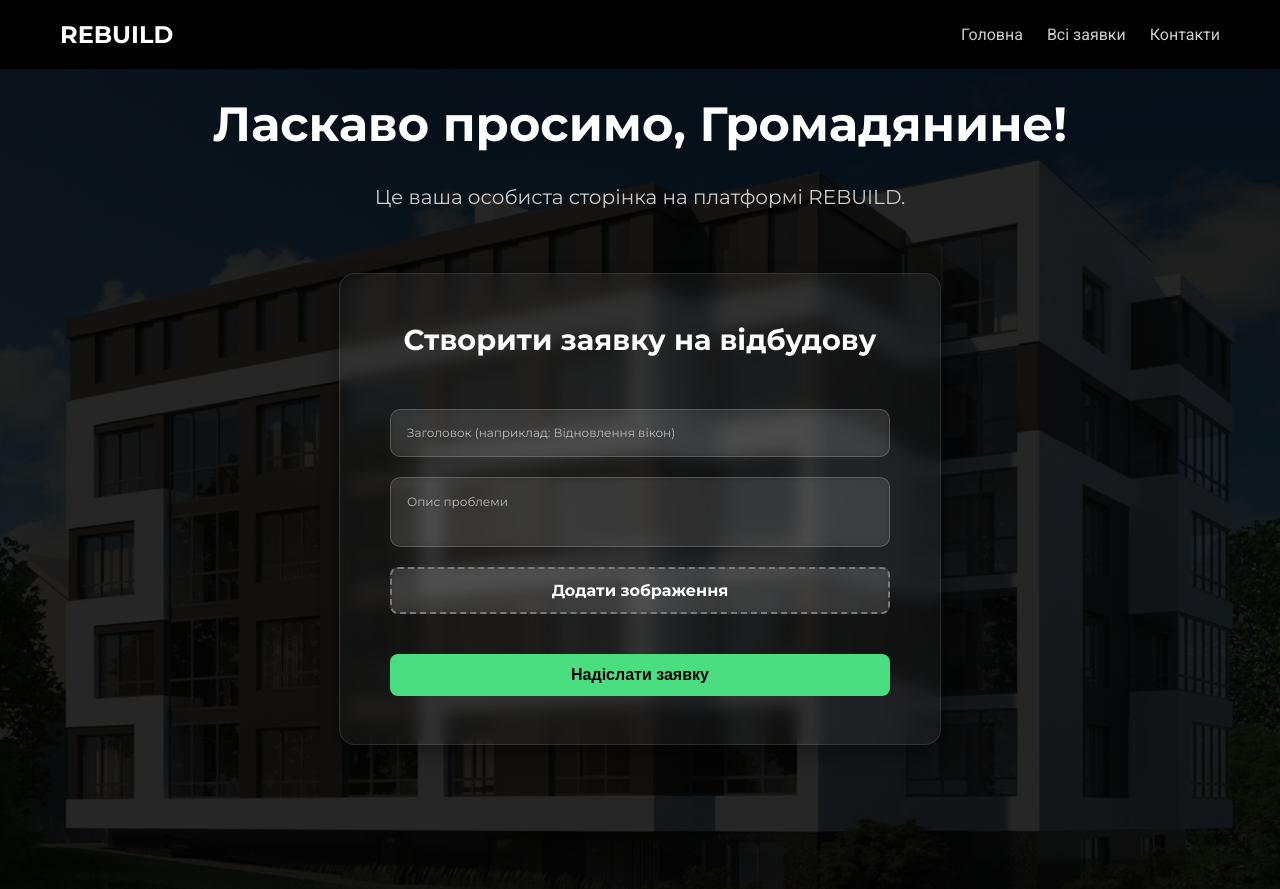
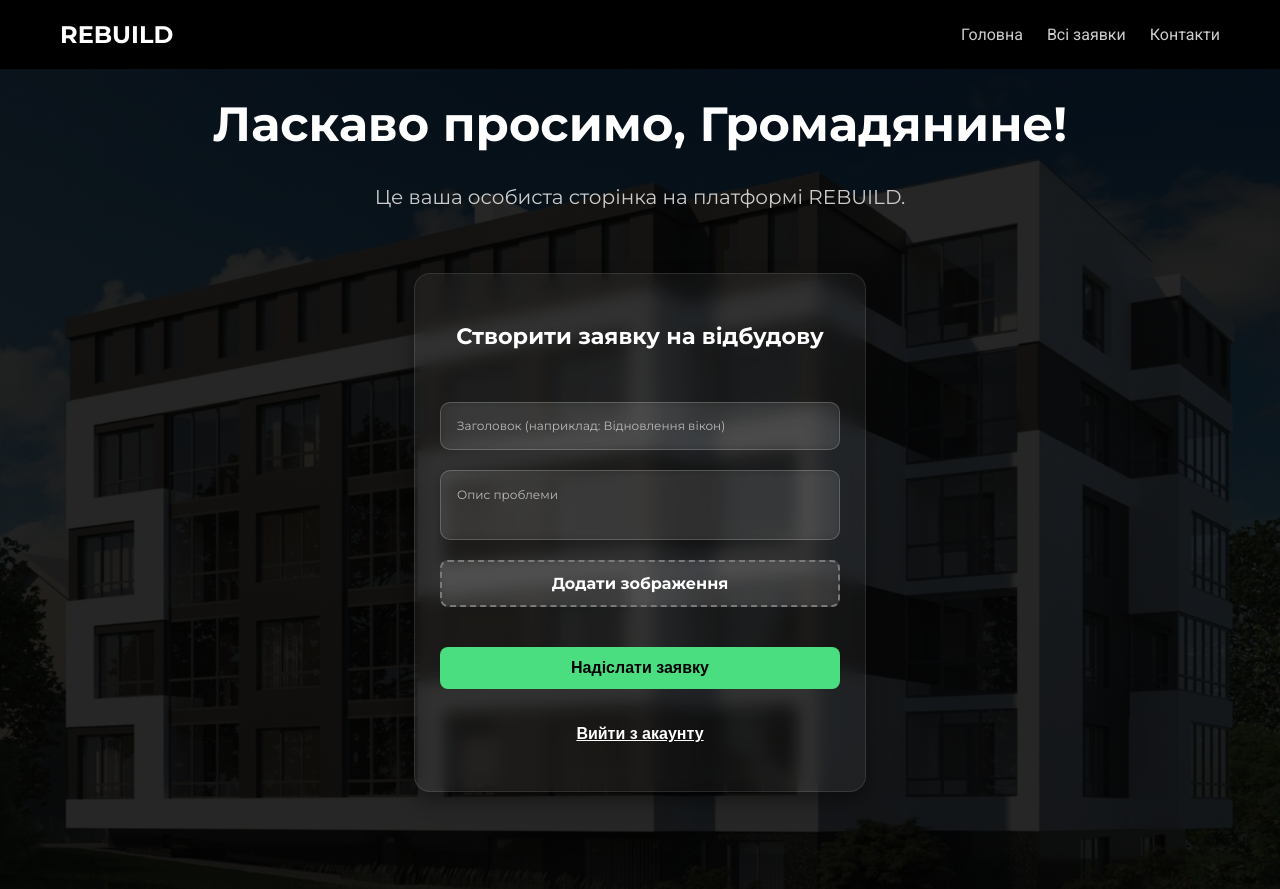
Before and after one commit to kulikp1/RebuildUA, a React (Vite) app: page /userPage in a window 1280 px wide. Built offline with nearby package versions, Linux system fonts and the light colour scheme.

Commit message:
finish user page

```diff
--- a/src/components/UserPage/UserPage.jsx
+++ b/src/components/UserPage/UserPage.jsx
@@ -17,7 +17,6 @@ const UserPage = () => {
 
   useEffect(() => {
     const email = localStorage.getItem("userEmail");
-
     if (email) {
       const name = email.split("@")[0];
       setUserEmail(name.charAt(0).toUpperCase() + name.slice(1));
@@ -27,6 +26,12 @@ const UserPage = () => {
       setRawEmail("unknown@example.com");
     }
   }, []);
+
+  const handleLogout = () => {
+    localStorage.removeItem("userEmail");
+    toast.info("Ви вийшли з акаунту.");
+    window.location.href = "/"; // або "/"
+  };
 
   const uploadToCloudinary = async (file) => {
     const data = new FormData();
@@ -164,6 +169,14 @@ const UserPage = () => {
           >
             {submitting ? "⏳ Надсилання..." : "Надіслати заявку"}
           </button>
+
+          <button
+            type="button"
+            className={styles.logoutButton}
+            onClick={handleLogout}
+          >
+            Вийти з акаунту
+          </button>
         </form>
       </div>
       <ToastContainer position="top-right" autoClose={4000} />
--- a/src/components/UserPage/UserPage.module.css
+++ b/src/components/UserPage/UserPage.module.css
@@ -36,7 +36,7 @@
   backdrop-filter: blur(8px);
   border-radius: 16px;
   padding: 3rem 0;
-  max-width: 600px;
+  max-width: 450px;
   width: 100%;
   display: flex;
   flex-direction: column;
@@ -47,7 +47,7 @@
 }
 
 .formTitle {
-  font-size: 1.8rem;
+  font-size: 1.4rem;
   margin-bottom: 2rem;
   color: #fff;
 }
@@ -57,7 +57,7 @@
 .submitButton,
 .fileLabel {
   width: 100%;
-  max-width: 500px;
+  max-width: 400px;
   box-sizing: border-box;
 }
 
@@ -158,3 +158,20 @@
   transform: scale(1.02);
   box-shadow: 0 6px 20px rgba(0, 0, 0, 0.6);
 }
+
+.logoutButton {
+  background: none;
+  border: none;
+  color: #fff;
+  font-size: 1rem;
+  font-weight: bold;
+  cursor: pointer;
+  text-decoration: underline;
+  padding: 0;
+  margin-top: 1rem;
+  transition: color 0.3s ease;
+}
+
+.logoutButton:hover {
+  color: #ccc;
+}
```
